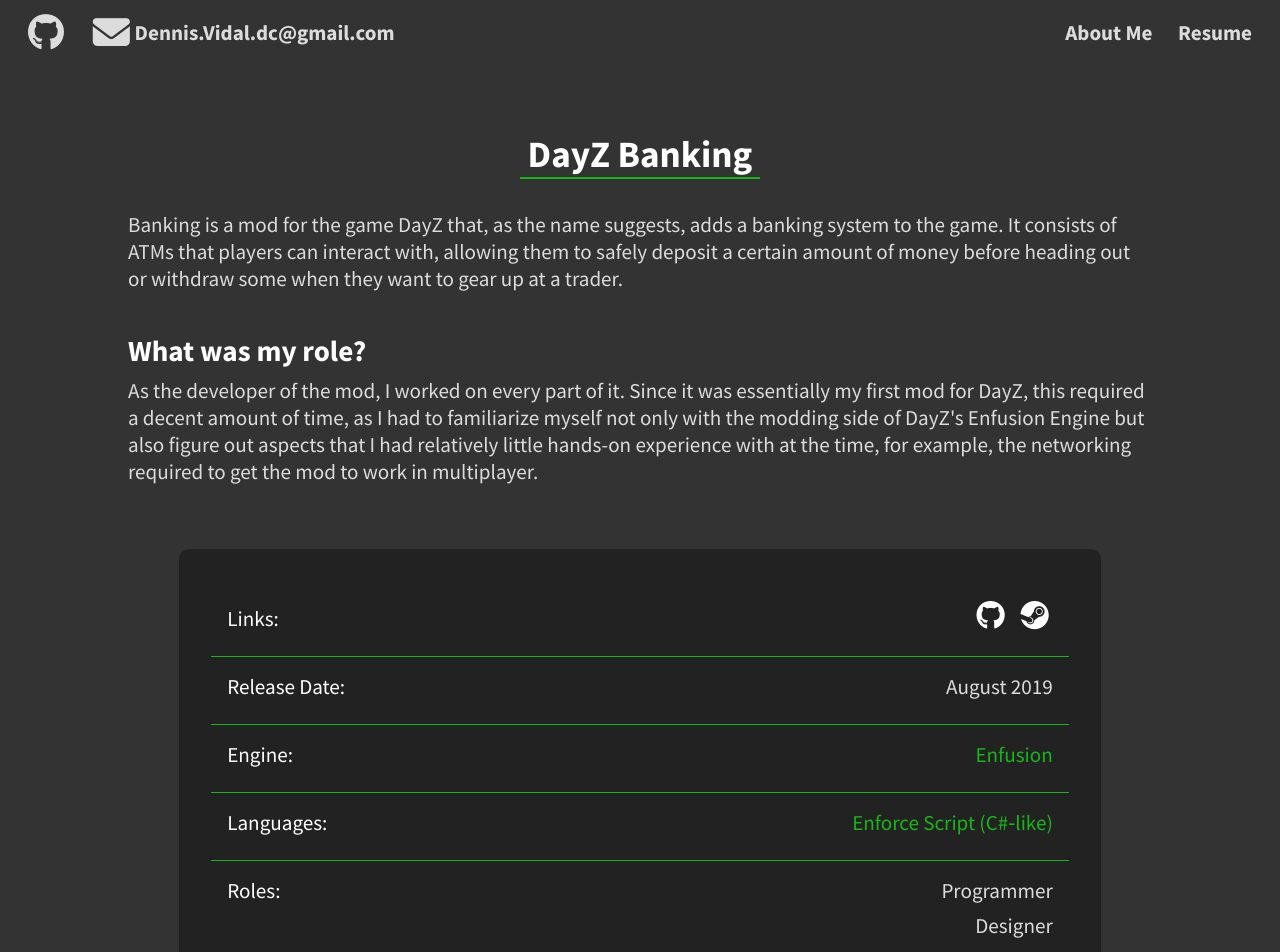
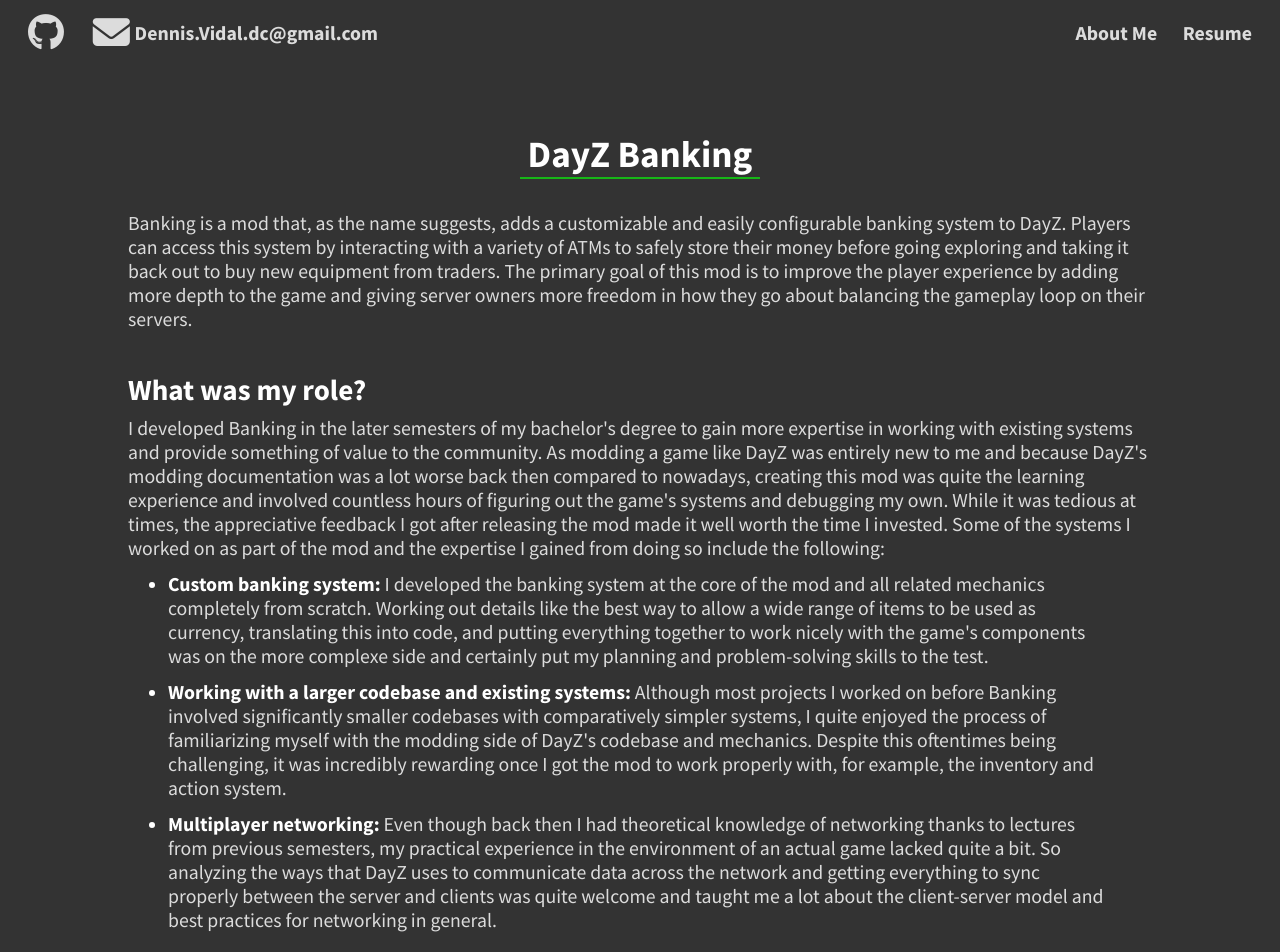
Before and after one commit to DennisVidal/dennisvidal.github.io, a Jekyll site: the page built from projects/dayz-banking.md, in a window 1280 px wide. Shown: the top 952 px of the page. Built offline with Jekyll 4.4.1, drawn with Linux system fonts in a browser that asks for light colours; some of the changed text lies outside the part shown.

Commit message:
Updated dayz banking description

```diff
--- a/css/main.css
+++ b/css/main.css
@@ -28,7 +28,7 @@
 p, a, button, i, li {
 	color: var(--color-text);
 	text-decoration: none;
-	font-size: calc(12pt + 0.4vw);
+	font-size: calc(11pt + 0.4vw);
 }
 
 i {
@@ -825,7 +825,7 @@
 .project-page-description li {
 	text-align: left;
 	list-style:none;
-	margin: 0.5rem 0;
+	margin: 0.75rem 0;
 }
 
 .project-page-description li.disc {
--- a/projects/dayz-banking.md
+++ b/projects/dayz-banking.md
@@ -5,11 +5,24 @@
 
 sections:
     -   contents:
-            -   text: "Banking is a mod for the game DayZ that, as the name suggests, adds a banking system to the game. It consists of ATMs that players can interact with, allowing them to safely deposit a certain amount of money before heading out or withdraw some when they want to gear up at a trader."
+            -   text: "Banking is a mod that, as the name suggests, adds a customizable and easily configurable banking system to DayZ. Players can access this system by interacting with a variety of ATMs to safely store their money before going exploring and taking it back out to buy new equipment from traders. The primary goal of this mod is to improve the player experience by adding more depth to the game and giving server owners more freedom in how they go about balancing the gameplay loop on their servers."
 
     -   heading: "What was my role?"
         contents:
-            -   text: "As the developer of the mod, I worked on every part of it. Since it was essentially my first mod for DayZ, this required a decent amount of time, as I had to familiarize myself not only with the modding side of DayZ's Enfusion Engine but also figure out aspects that I had relatively little hands-on experience with at the time, for example, the networking required to get the mod to work in multiplayer."
+            -   text: "I developed Banking in the later semesters of my bachelor's degree to gain more expertise in working with existing systems and provide something of value to the community. As modding a game like DayZ was entirely new to me and because DayZ's modding documentation was a lot worse back then compared to nowadays, creating this mod was quite the learning experience and involved countless hours of figuring out the game's systems and debugging my own. While it was tedious at times, the appreciative feedback I got after releasing the mod made it well worth the time I invested. Some of the systems I worked on as part of the mod and the expertise I gained from doing so include the following:"
+
+                bullets:
+                    -   text: "<b>Custom banking system:</b> I developed the banking system at the core of the mod and all related mechanics completely from scratch. Working out details like the best way to allow a wide range of items to be used as currency, translating this into code, and putting everything together to work nicely with the game's components was on the more complexe side and certainly put my planning and problem-solving skills to the test."
+                        style: "disc"
+
+                    -   text: "<b>Working with a larger codebase and existing systems:</b> Although most projects I worked on before Banking involved significantly smaller codebases with comparatively simpler systems, I quite enjoyed the process of familiarizing myself with the modding side of DayZ's codebase and mechanics. Despite this oftentimes being challenging, it was incredibly rewarding once I got the mod to work properly with, for example, the inventory and action system."
+                        style: "disc"
+
+                    -   text: "<b>Multiplayer networking:</b> Even though back then I had theoretical knowledge of networking thanks to lectures from previous semesters, my practical experience in the environment of an actual game lacked quite a bit. So analyzing the ways that DayZ uses to communicate data across the network and getting everything to sync properly between the server and clients was quite welcome and taught me a lot about the client-server model and best practices for networking in general."
+                        style: "disc"
+
+
+            -   text: "While I have implemented a number of requested features and listened to feedback from the community, I am far from satisfied with the current implementation of the mod's systems and would structure them completely differently if I were to rework the mod today. Even so, the systems that I came up with during the original development have proven to be quite robust and have survived multiple years of game updates without breaking even once."
 
 
 links:
```
